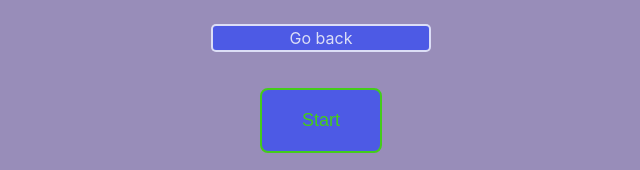
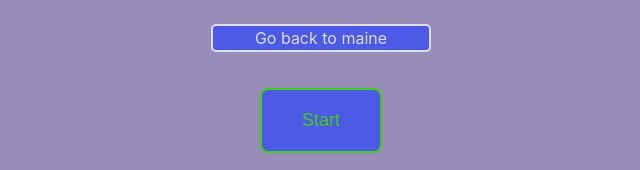
Before and after one commit to NavrA82/goit-js-hw-09, a website built with Parcel: page src/01-color-switcher.html in a window 1280 px wide. Shown: the top 170 px of the page, 319-959 px from the left. Built offline with nearby package versions, Linux system fonts and the light colour scheme.

Commit message:
Task-1-main

```diff
--- a/src/01-color-switcher.html
+++ b/src/01-color-switcher.html
@@ -8,7 +8,7 @@
   </head>
   <body>
     <p class="list-item">
-      <a class="list-item-link" href="index.html">Go back</a>
+      <a class="list-item-link" href="index.html">Go back to maine</a>
     </p>
 
     <button type="button" data-start>Start</button>
```
Also changed, not shown: src/02-timer.html (+1 -1 lines), src/03-promises.html (+1 -1 lines).
